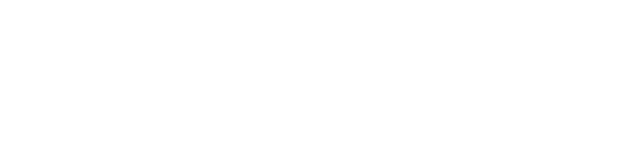
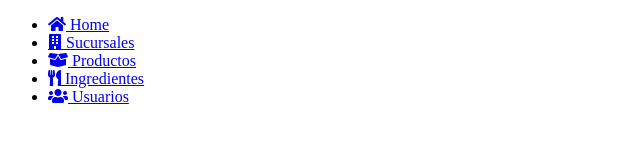
Before and after one commit to JulianAgPerez/Metodologia-de-sistemas, a plain HTML site: page TP1/index.html in a window 1280 px wide. Shown: the whole page, without its empty margins (0-640 px from the left). Drawn offline with Linux system fonts and the light colour scheme.

Commit message:
Iconitos para futura side navigation bar

```diff
--- a/TP1/index.html
+++ b/TP1/index.html
@@ -3,9 +3,34 @@
 <head>
     <meta charset="UTF-8">
     <meta name="viewport" content="width=device-width, initial-scale=1.0">
-    <title>Inicio :D</title>
+    <title>TP 1</title>
+    <link rel="stylesheet" href="https://cdnjs.cloudflare.com/ajax/libs/font-awesome/5.15.4/css/all.min.css" />
 </head>
 <body>
+    <nav>
+        <ul>
+            <li><a href="#">
+                <i class="fas fa-home"></i>
+                <span class="nav-item">Home</span>
+            </a></li>
+            <li><a href="#">
+                <i class="fas fa-building"></i>
+                <span class="nav-item">Sucursales</span>
+            </a></li>
+            <li><a href="#">
+                <i class="fas fa-box-open"></i>
+                <span class="nav-item">Productos</span>
+            </a></li>
+            <li><a href="#">
+                <i class="fas fa-utensils"></i>
+                <span class="nav-item">Ingredientes</span>
+            </a></li>
+            <li><a href="#">
+                <i class="fas fa-users"></i>
+                <span class="nav-item">Usuarios</span>
+            </a></li>
+        </ul>
+    </nav>
 
 </body>
 </html>
```
